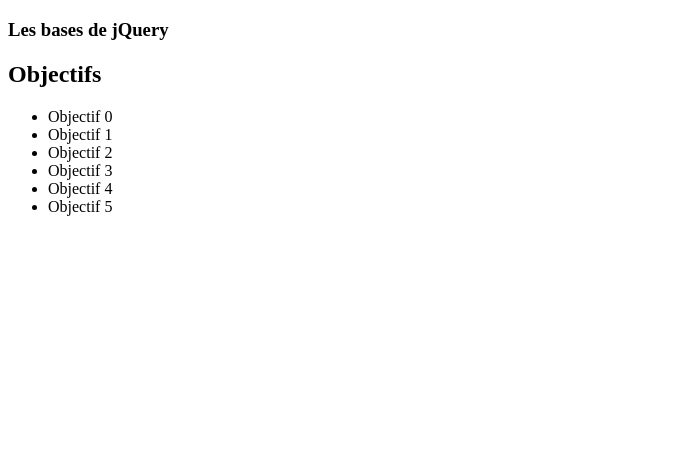
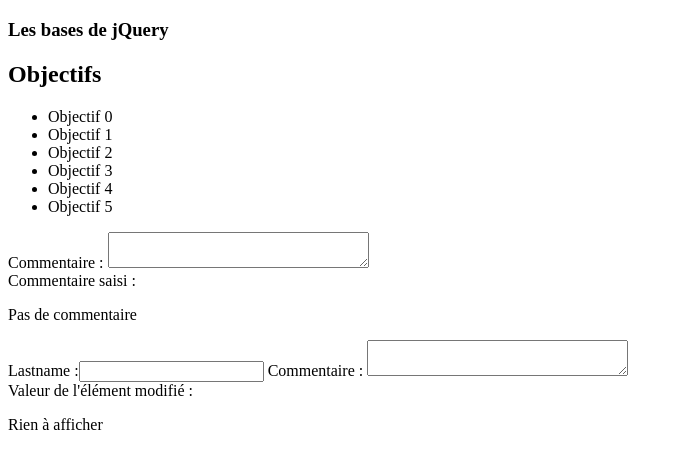
Before and after one commit to TanguyHOSPICE/DynJS, a plain HTML site: page 6-DynJS_Bases_jQuery/index.html in a window 1280 px wide. Shown: the whole page, without its empty margins (0-683 px from the left). Drawn offline with nearby package versions, Linux system fonts and the light colour scheme.

Commit message:
jQuery : Events & Délégation Events (.on())

```diff
--- a/6-DynJS_Bases_jQuery/index.html
+++ b/6-DynJS_Bases_jQuery/index.html
@@ -13,6 +13,8 @@
   <script src="https://ajax.aspnetcdn.com/ajax/jQuery/jquery-3.4.1.min.js"></script>
   <!-- JS -->
   <script src="script.js"></script>
+  <script src="scriptForm.js"></script>
+  <script src="scriptForm2.js"></script>
 
   <section>
     <article>
@@ -36,6 +38,32 @@
       </div>
     </article>
   </section>
+
+  <section>
+    <div id="content">
+      <form id="form">
+        <label for="comment">Commentaire :</label>
+        <textarea id="comment" name="comment" cols="30"></textarea>
+      </form>
+    </div>
+    <div>
+      Commentaire saisi :
+      <p id="commentValue">Pas de commentaire</p>
+    </div>
+  </section>
+
+  <section>
+    <div id="content2">
+      <form id="form2">
+        <label for="comment2">Commentaire :</label>
+        <textarea id="comment2" name="comment2" class="element2" cols="30"></textarea>
+      </form>
+    </div>
+    <div>
+      Valeur de l'élément modifié :
+      <p id="elementValue">Rien à afficher</p>
+    </div>
+  </section>
 </body>
 
 </html>
--- /dev/null
+++ b/6-DynJS_Bases_jQuery/scriptForm.js
@@ -0,0 +1,14 @@
+//-Lorsqu'un utilisateur saisit un commentaire, faites en sorte que la valeur de la zone de texte se retrouve dupliquée dans le paragraphe #commentValue au fil de la saisie de l'utilisateur.
+//-Vous pourriez utiliser la fonction keyup
+
+$(() => {
+	$('#comment').keyup(() => {
+		$('#commentValue').text($('#comment').val());
+	});
+});
+//OU
+$(document).ready(() => {
+	$('#comment').keyup(function () {
+		$('#commentValue').html($(this).val());
+	});
+});
--- /dev/null
+++ b/6-DynJS_Bases_jQuery/scriptForm2.js
@@ -0,0 +1,23 @@
+/* $(document).ready(() => {
+	$('.element2').keyup(function () {
+		$('#elementValue').html($(this).val());
+	});
+
+	let form2 = $('#form2');
+
+	form2.prepend('<input type="text" id="lastname" name="lastname" class="element" value="" />');
+	form2.prepend('<label for="lastname">Lastname :</label>');
+});
+ */
+//-Adaptez le script afin que la valeur de n'importe quel élément .element ajouté dynamiquement ou non soit affichée dans #elementValue lorsqu'elle est modifiée.
+
+$(() => {
+	let form2 = $('#form2');
+
+	form2.on('keyup', '.element2', () => {
+		$('#elementValue').html($(this).val());
+	});
+
+	form2.prepend('<input type="text" id="lastname" name="lastname" class="element" value="" />');
+	form2.prepend('<label for="lastname">Lastname :</label>');
+});
```
